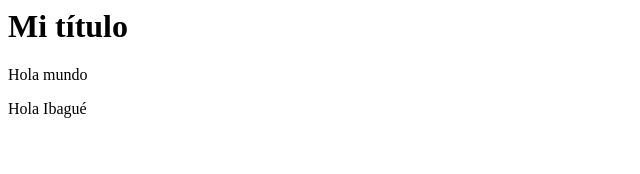
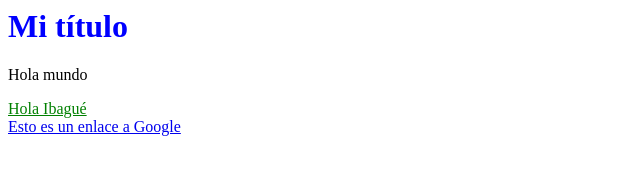
Before and after one commit to LordEliot/CoronavirusViewer, a plain HTML site: page website/index.html in a window 1280 px wide. Shown: the whole page, without its empty margins (0-640 px from the left). Drawn offline with Linux system fonts and the light colour scheme.

Commit message:
Add HTML, CSS y JS

```diff
--- a/website/index.css
+++ b/website/index.css
@@ -0,0 +1,8 @@
+h1 {
+    color: blue;
+}
+
+span {
+    color: green;
+    text-decoration: underline;
+}
--- a/website/index.html
+++ b/website/index.html
@@ -1,10 +1,13 @@
 <html>
     <head>
-
+        <title>Mi sitio</title>
+        <link rel="stylesheet" type="text/css" href="index.css">
     </head>
     <body>
-        <h1>Mi título</h1>
+        <h1 id="mi-titulo">Mi título</h1>
         <p>Hola mundo</p>
-        <span>Hola Ibagué</span>
+        <span>Hola Ibagué</span></br>
+        <a href="http://www.google.com">Esto es un enlace a Google</a>
+        <script src="index.js"></script>
     </body>
 </html>
--- a/website/index.js
+++ b/website/index.js
@@ -0,0 +1,3 @@
+document.getElementById("mi-titulo").onclick = function (){
+    alert("Hola, me clickeaste");
+}
```
